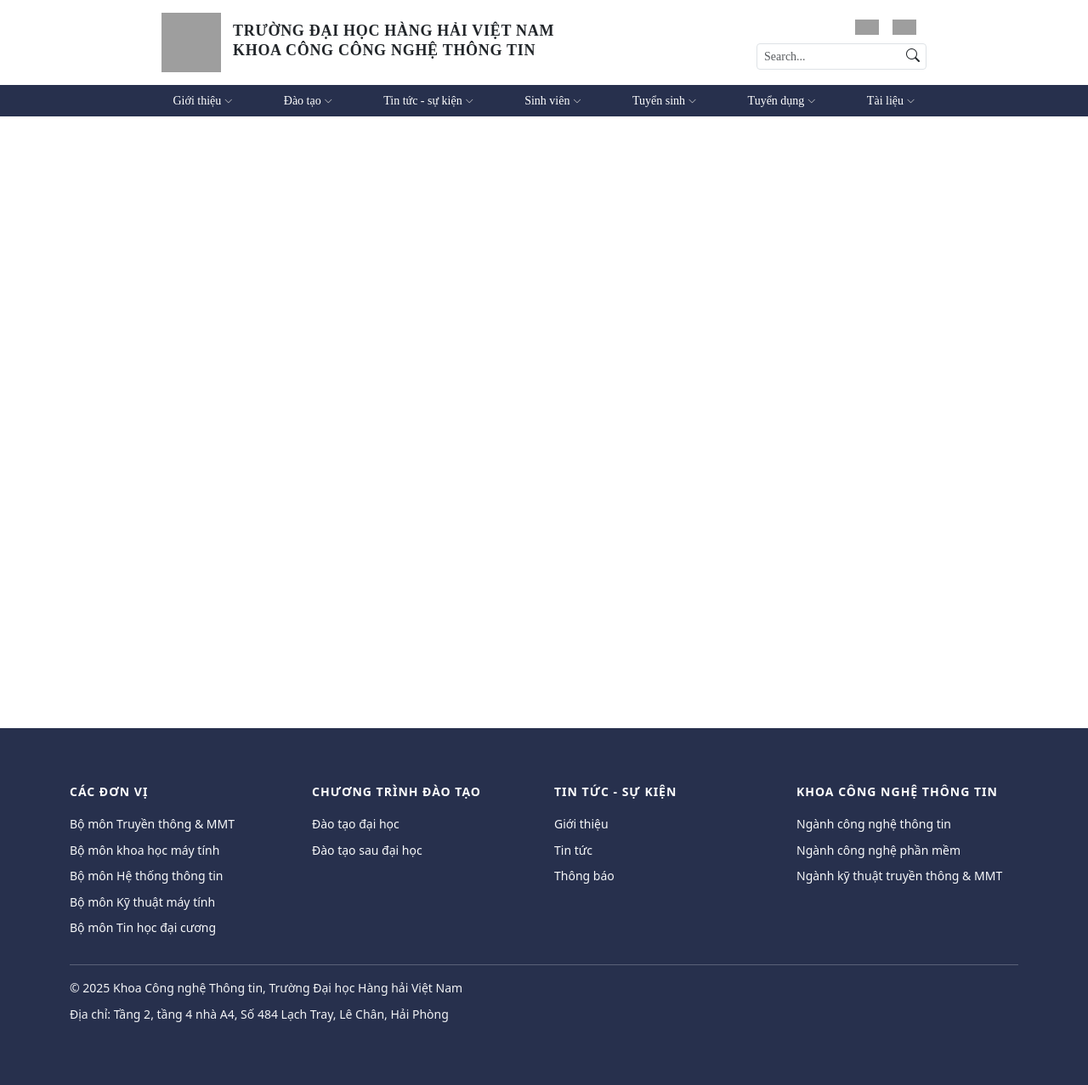
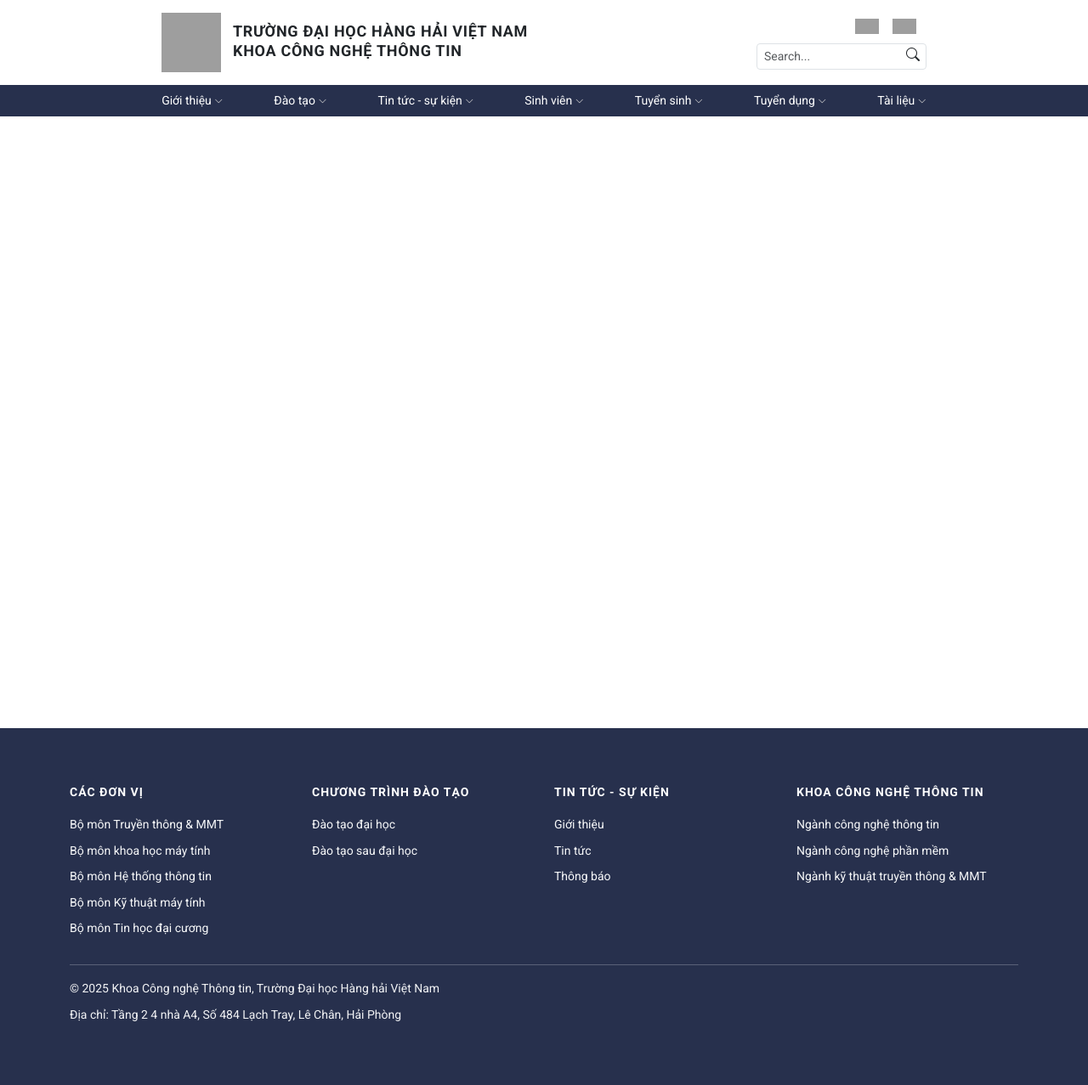
Before and after one commit to KhanhNguyenVimaru/FIT_VMU, a PHP site: page / in a window 1280 px wide. Shown: the whole page at 85% size. Run offline with PHP 8.4, Linux system fonts and the light colour scheme; grey boxes are pictures that could not be loaded.

Commit message:
update font

```diff
--- a/view/assets/css/root.css
+++ b/view/assets/css/root.css
@@ -1,6 +1,6 @@
     :root {
         --mainBlue: #2832c2;
-        --baseFont: bahnschrift;
+        --baseFont: 'Roboto', sans-serif;
         --fontGray: #6a6a6a;
         --whiteGray: #f2f3f5;
         --blackBlue: #27304D;
--- a/view/component/footer.php
+++ b/view/component/footer.php
@@ -1,8 +1,13 @@
-<div class="footer" style="width:100%; background-color: var(--blackBlue); color: var(--whiteGray); padding: 4rem 0; font-size: var(--font-size);">
+<!-- Google Fonts: Roboto -->
+<link href="https://fonts.googleapis.com/css2?family=Roboto:wght@400;700&display=swap" rel="stylesheet">
+
+<div class="footer" style="width:100%; background-color: var(--blackBlue); color: var(--whiteGray); padding: 4rem 0; font-size: var(--font-size); font-family:'Roboto', sans-serif;">
     <div class="container">
         <div class="row gy-4">
             <div class="col-sm-3">
-                <span style="font-size: 14px; font-weight: bold; color: white; display: block; margin-bottom: 1rem; text-transform: uppercase; letter-spacing: 1px;">Các đơn vị</span>
+                <span style="font-size: 14px; font-weight: bold; color: white; display: block; margin-bottom: 1rem; text-transform: uppercase; letter-spacing: 1px; font-family:'Roboto', sans-serif;">
+                    Các đơn vị
+                </span>
                 <ul class="list-unstyled">
                     <li><a href="#" class="text-decoration-none text-light hover-link">Bộ môn Truyền thông & MMT</a></li>
                     <li><a href="#" class="text-decoration-none text-light hover-link">Bộ môn khoa học máy tính</a></li>
@@ -12,14 +17,18 @@
                 </ul>
             </div>
             <div class="col-sm-3">
-                <span style="font-size: 14px; font-weight: bold; color: white; display: block; margin-bottom: 1rem; text-transform: uppercase; letter-spacing: 1px;">Chương trình đào tạo</span>
+                <span style="font-size: 14px; font-weight: bold; color: white; display: block; margin-bottom: 1rem; text-transform: uppercase; letter-spacing: 1px; font-family:'Roboto', sans-serif;">
+                    Chương trình đào tạo
+                </span>
                 <ul class="list-unstyled">
                     <li><a href="#" class="text-decoration-none text-light hover-link">Đào tạo đại học</a></li>
                     <li><a href="#" class="text-decoration-none text-light hover-link">Đào tạo sau đại học</a></li>
                 </ul>
             </div>
             <div class="col-sm-3">
-                <span style="font-size: 14px; font-weight: bold; color: white; display: block; margin-bottom: 1rem; text-transform: uppercase; letter-spacing: 1px;">Tin tức - Sự kiện</span>
+                <span style="font-size: 14px; font-weight: bold; color: white; display: block; margin-bottom: 1rem; text-transform: uppercase; letter-spacing: 1px; font-family:'Roboto', sans-serif;">
+                    Tin tức - Sự kiện
+                </span>
                 <ul class="list-unstyled">
                     <li><a href="#" class="text-decoration-none text-light hover-link">Giới thiệu</a></li>
                     <li><a href="#" class="text-decoration-none text-light hover-link">Tin tức</a></li>
@@ -27,21 +36,22 @@
                 </ul>
             </div>
             <div class="col-sm-3">
-            <ul class="list-unstyled">
-                <span style="font-size: 14px; font-weight: bold; color: white; display: block; margin-bottom: 1rem; text-transform: uppercase; letter-spacing: 1px;">KHOA CÔNG NGHỆ THÔNG TIN</span>
-                <li><a href="#" class="text-decoration-none text-light hover-link">Ngành công nghệ thông tin</a></li>
-                <li><a href="#" class="text-decoration-none text-light hover-link">Ngành công nghệ phần mềm</a></li>
-                <li><a href="#" class="text-decoration-none text-light hover-link">Ngành kỹ thuật truyền thông & MMT</a></li>
+                <ul class="list-unstyled">
+                    <span style="font-size: 14px; font-weight: bold; color: white; display: block; margin-bottom: 1rem; text-transform: uppercase; letter-spacing: 1px; font-family:'Roboto', sans-serif;">
+                        KHOA CÔNG NGHỆ THÔNG TIN
+                    </span>
+                    <li><a href="#" class="text-decoration-none text-light hover-link">Ngành công nghệ thông tin</a></li>
+                    <li><a href="#" class="text-decoration-none text-light hover-link">Ngành công nghệ phần mềm</a></li>
+                    <li><a href="#" class="text-decoration-none text-light hover-link">Ngành kỹ thuật truyền thông & MMT</a></li>
+                </ul>
             </div>
-                            </ul>
-
         </div>
         <hr style="width:100%; color:#f2f3f5">
         <div style="width: 100%">
             <div class="col-12 text-start">
                 <div>
-                    <p class="mb-2">© 2025 Khoa Công nghệ Thông tin, Trường Đại học Hàng hải Việt Nam</p>
-                    <p class="mb-2">Địa chỉ: Tầng 2, tầng 4 nhà A4, Số 484 Lạch Tray, Lê Chân, Hải Phòng</p>
+                    <p class="mb-2" style="font-family:'Roboto', sans-serif;">© 2025 Khoa Công nghệ Thông tin, Trường Đại học Hàng hải Việt Nam</p>
+                    <p class="mb-2" style="font-family:'Roboto', sans-serif;">Địa chỉ: Tầng 2 4 nhà A4, Số 484 Lạch Tray, Lê Chân, Hải Phòng</p>
                 </div>
             </div>
         </div>
@@ -59,6 +69,7 @@
 
     .footer {
         line-height: 1.6;
+        font-family: 'Roboto', sans-serif;
     }
 
     .footer ul li {
@@ -68,6 +79,7 @@
     .footer a.hover-link {
         color: var(--whiteGray);
         transition: color 0.3s ease, transform 0.3s ease;
+        font-family: 'Roboto', sans-serif;
     }
 
     .footer a.hover-link:hover {
--- a/view/component/header.php
+++ b/view/component/header.php
@@ -1,3 +1,6 @@
+<!-- Google Fonts: Roboto -->
+<link href="https://fonts.googleapis.com/css2?family=Roboto:wght@400;700&display=swap" rel="stylesheet">
+
 <header class="d-flex flex-column justify-content-center align-items-center py-0" id="nav-header">
     <div class="d-flex justify-content-center" style="width:100%; height:100px; background-color:white;">
         <div class="d-flex align-items-center justify-content-between" style="width:900px; height:100%">
@@ -5,8 +8,12 @@
                 <img src="component/logo_vmu.png" alt="Logo Đại học Hàng Hải Việt Nam" style="width:70px; height:70px">
                 <div class="d-flex justify-content-center align-items-center" style="height: 70px; margin-left:14px">
                     <div class="d-flex flex-column">
-                        <span style="font-size:18px; font-family:bahnschrift; font-weight:bold; letter-spacing: 0.7px; line-height: 1.1">TRƯỜNG ĐẠI HỌC HÀNG HẢI VIỆT NAM</span>
-                        <span style="font-size:18px; font-family:bahnschrift; font-weight:bold; letter-spacing: 0.7px;">KHOA CÔNG CÔNG NGHỆ THÔNG TIN</span>
+                        <span style="font-size:18px; font-family:'Roboto', sans-serif; font-weight:bold; letter-spacing: 0.7px; line-height: 1.1">
+                            TRƯỜNG ĐẠI HỌC HÀNG HẢI VIỆT NAM
+                        </span>
+                        <span style="font-size:18px; font-family:'Roboto', sans-serif; font-weight:bold; letter-spacing: 0.7px;">
+                            KHOA CÔNG NGHỆ THÔNG TIN
+                        </span>
                     </div>
                 </div>
             </div>
@@ -22,12 +29,11 @@
                     </div>
 
                     <div class="position-relative" style="width: 200px;">
-                        <input type="text" class="form-control form-control-sm" placeholder="Search..." style="padding-right: 0px; font-family:'Times New Roman', Times, serif; font-size:14px">
+                        <input type="text" class="form-control form-control-sm" placeholder="Search..." style="padding-right: 0px; font-family:'Roboto', sans-serif; font-size:14px">
                         <i class="bi bi-search position-absolute" style="top: 46%; right: 8px; transform: translateY(-50%); cursor:pointer"></i>
                     </div>
                 </div>
             </div>
-
         </div>
     </div>
     <ul class="nav">
@@ -84,16 +90,6 @@
                 <li><a href="#">Nghiên cứu khoa học</a></li>
             </ul>
         </li>
-        <!-- <li class="nav-item dropdown">
-            <a href="#" class="nav-link">Admin</a>
-            <ul class="dropdown-menu">
-                <li><a href="#">Đăng bài</a></li>
-                <li><a href="#">Duyệt bài</a></li>
-                <li><a href="#">Cập nhật cơ cấu</a></li>
-                <li><a href="#">Cập nhật đội ngũ</a></li>
-                <li><a href="#">Cập nhật đào tạo</a></li>
-            </ul>
-        </li> -->
     </ul>
 </header>
 
@@ -106,14 +102,9 @@
         --font-size: 14px;
     }
 
-    .nav-link:hover,
-    .nav-link:focus,
-    .nav-link:active {
-        color: white !important;
-    }
-
     #nav-header {
         background-color: var(--blackBlue);
+        font-family: 'Roboto', sans-serif;
     }
 
     .nav {
@@ -133,12 +124,18 @@
 
     .nav-link {
         color: white;
-        font-family: "Times New Roman", serif;
+        font-family: 'Roboto', sans-serif;
         font-size: var(--font-size);
         padding: 8px 18px;
         display: block;
         text-decoration: none;
         transition: background-color 0.3s ease, color 0.3s ease;
+    }
+
+    .nav-link:hover,
+    .nav-link:focus,
+    .nav-link:active {
+        color: white !important;
     }
 
     .nav-item:hover,
@@ -163,7 +160,7 @@
         list-style: none;
         box-shadow: 0 6px 12px rgba(0, 0, 0, 0.2);
         z-index: 1000;
-        font-family: 'Times New Roman', Times, serif;
+        font-family: 'Roboto', sans-serif;
         font-size: 14px;
         border-radius: 4px;
         opacity: 0;
@@ -184,5 +181,6 @@
         display: block;
         white-space: nowrap;
         transition: background-color 0.2s ease, color 0.2s ease;
+        font-family: 'Roboto', sans-serif;
     }
 </style>
```
